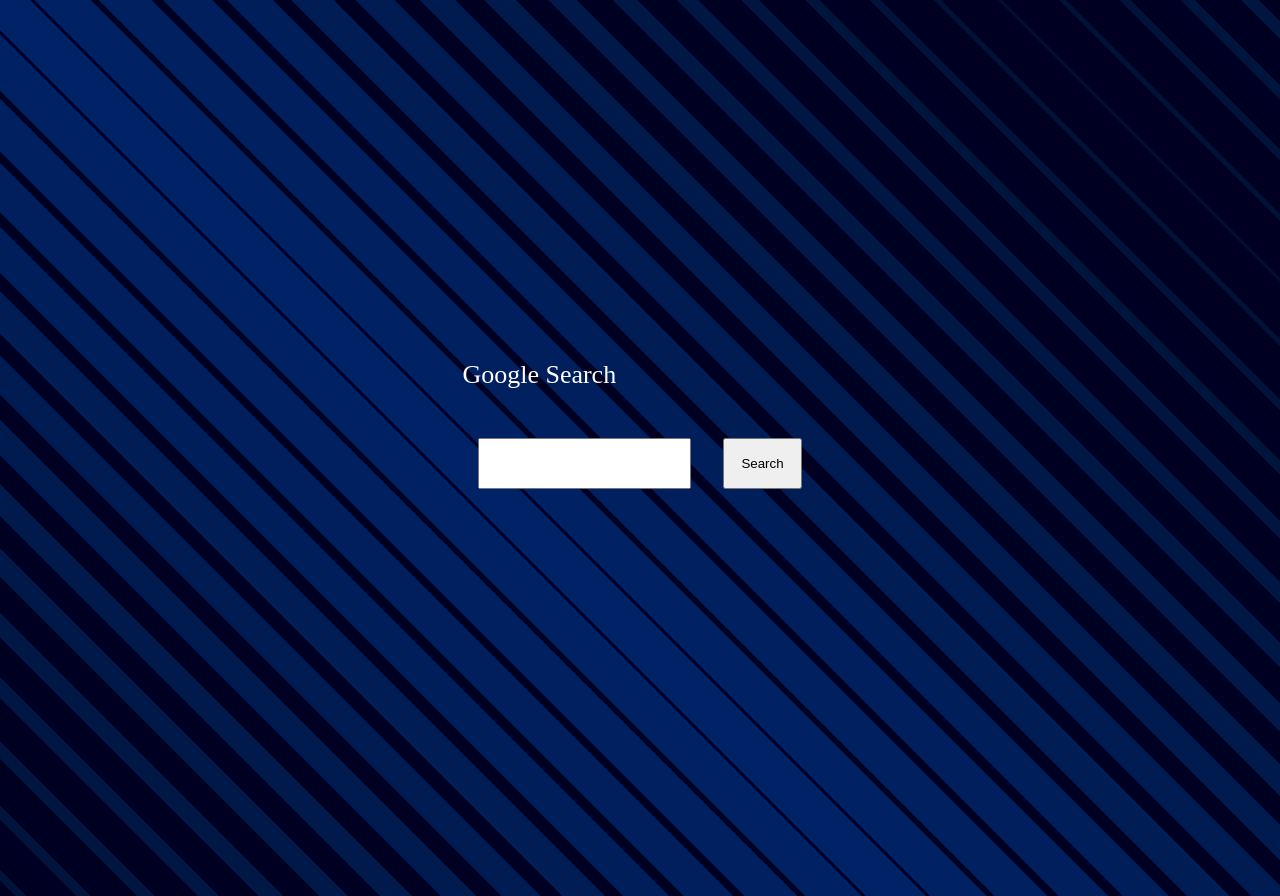
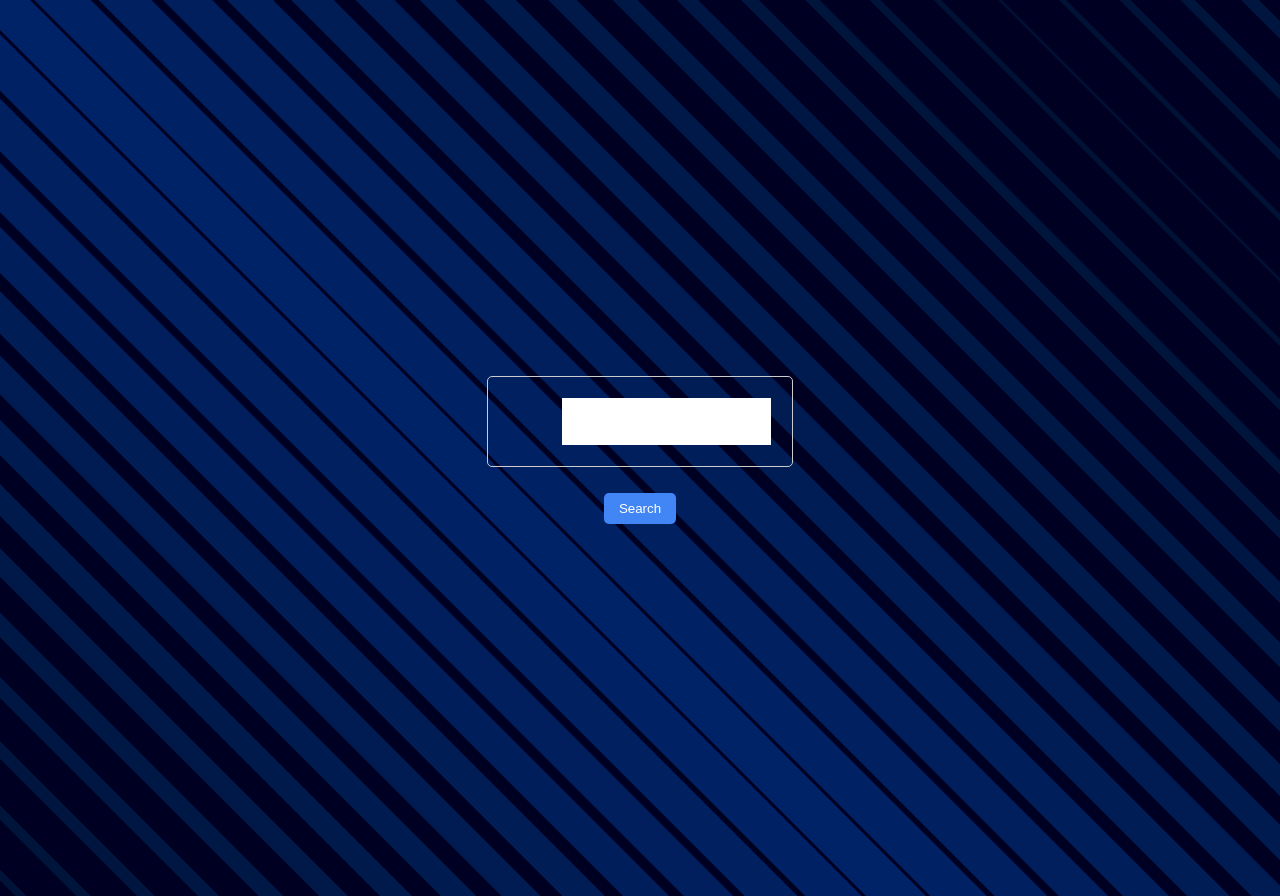
Before and after one commit to gbaref949/custom-homepage, a React (Create React App) app: page / in a window 1280 px wide. Built offline with nearby package versions, Linux system fonts and the light colour scheme; the HTML template or start-up script is replaced by a standard one.

Commit message:
added react-icons

```diff
--- a/src/components/Search.jsx
+++ b/src/components/Search.jsx
@@ -1,23 +1,24 @@
-import { useState, useEffect, useCallback } from 'react'; //necessary imports
+import { useState, useEffect } from 'react'; //necessary imports
+import { FaSearch, FaHistory, FaTrash } from 'react-icons/fa'; // Import icons from react-icons library
 
 const Search = () => {
   //the var I used for the search, autocomplete, and search history
   const [searchTerm, setSearchTerm] = useState('');
-  const [suggestions, setSuggestions] = useState([]);
   const [searchHistory, setSearchHistory] = useState([]);
-  const [loading, setLoading] = useState(true)
+  const [loading, setLoading] = useState(true);
 
   //this is the input function
   const handleInputChange = (e) => {
     const value = e.target.value;
     setSearchTerm(value);
-
   };
 
   //this is the function that will be called when the user types into the search bar and searches
   const handleSearch = (e) => {
     e.preventDefault();
-    const searchUrl = `https://www.google.com/search?q=${encodeURIComponent(searchTerm)}`;
+    const searchUrl = `https://www.google.com/search?q=${encodeURIComponent(
+      searchTerm
+    )}`;
     window.open(searchUrl, '_blank');
     //updates the search history
     setSearchHistory((prevHistory) => {
@@ -27,56 +28,61 @@
     });
   };
 
-  //fetches the suggestions (autocomplete)
-  const fetchSuggestions = useCallback(async () => {
-    try {
-      const response = await fetch(
-        `http://suggestqueries.google.com/complete/search?client=firefox&q=YOURQUERY${searchTerm}`
-      );
-      const [suggestedTerms] = await response.json();
-      setSuggestions(suggestedTerms);
-    } catch (error) {
-      console.error('Error fetching suggestions:', error);//if it doesn't work it will console.log the error
-    }
-  }, [searchTerm]);
-
   //noticed that the user may want the ability to clear search history so I added this function
   const clearSearchHistory = () => {
     // Clear search history in state and local storage
     setSearchHistory([]);
-    localStorage.removeItem('searchHistory');//forgot to mention the searches is saved on the user's local storage
+    localStorage.removeItem('searchHistory'); //forgot to mention the searches is saved on the user's local storage
   };
 
   useEffect(() => {
-    //created a useEffect hook to fetch the suggestions for the automcomplete
-    const fetchData = async () => {
-      if (searchTerm !== '') {
-        await fetchSuggestions();
-      } else {
-        setSuggestions([]);
-      }
-    };
-    setLoading(false)
-    fetchData();//get data
+    setLoading(false);
 
-    //loads the search history from local storage
     const storedHistory = localStorage.getItem('searchHistory');
     if (storedHistory) {
       setSearchHistory(JSON.parse(storedHistory));
     }
-  }, [searchTerm, fetchSuggestions]);
+  }, [searchTerm]);
 
-  if(loading){
-        return(
-            <svg xmlns="http://www.w3.org/2000/svg" viewBox="0 0 200 200"><linearGradient id="a7"><stop offset="0" stop-color="#17172B" stop-opacity="0"></stop><stop offset="1" stop-color="#17172B"></stop></linearGradient><circle fill="none" stroke="url(#a7)" stroke-width="15" stroke-linecap="round" stroke-dasharray="0 44 0 44 0 44 0 44 0 360" cx="100" cy="100" r="70" transform-origin="center"><animateTransform type="rotate" attributeName="transform" calcMode="discrete" dur="2" values="360;324;288;252;216;180;144;108;72;36" repeatCount="indefinite"></animateTransform></circle></svg>
-        )
+  if (loading) {
+    return (
+      <svg xmlns='http://www.w3.org/2000/svg' viewBox='0 0 200 200'>
+        <linearGradient id='a7'>
+          <stop offset='0' stop-color='#17172B' stop-opacity='0'></stop>
+          <stop offset='1' stop-color='#17172B'></stop>
+        </linearGradient>
+        <circle
+          fill='none'
+          stroke='url(#a7)'
+          stroke-width='15'
+          stroke-linecap='round'
+          stroke-dasharray='0 44 0 44 0 44 0 44 0 360'
+          cx='100'
+          cy='100'
+          r='70'
+          transform-origin='center'
+        >
+          <animateTransform
+            type='rotate'
+            attributeName='transform'
+            calcMode='discrete'
+            dur='2'
+            values='360;324;288;252;216;180;144;108;72;36'
+            repeatCount='indefinite'
+          ></animateTransform>
+        </circle>
+      </svg>
+    );
   }
 
   return (
-    <div>
-      <label htmlFor='searchInput'>Google Search</label>
-      <br />
-      <form onSubmit={handleSearch}>
+    <div className='search-container'>
+      <label htmlFor='searchInput' className='visually-hidden'>
+        Google Search
+      </label>
+      <form onSubmit={handleSearch} className='search-form'>
+        <div className='search-input-container'>
+          <FaSearch className='search-icon' />
           <input
             type='text'
             id='searchInput'
@@ -84,27 +90,28 @@
             maxLength={255}
             value={searchTerm}
             onChange={handleInputChange}
+            className='search-input'
           />
-        <button type='submit'>Search</button>
+        </div>
+        <button type='submit' className='search-button'>
+          Search
+        </button>
       </form>
 
-      {suggestions.length > 0 && (
-        <ul>
-          {suggestions.map((suggestion, index) => (
-            <li key={index}>{suggestion}</li>
+      {searchHistory.length > 0 && (
+        <div className='search-history-container'>
+          <h4 className='search-history-title'>Recent Searches</h4>
+          <ul className='search-history-list'>
+            {searchHistory.map((historyItem, index) => (
+              <FaHistory key={index} className='search-history-item'>
+                {historyItem}
+              </FaHistory>
             ))}
           </ul>
-      )}
-
-      {searchHistory.length > 0 && (
-        <div>
-          <h4 style={{margin: '1.5 rem'}}>Recent Searches</h4>
-          <ul>
-            {searchHistory.map((historyItem, index) => (
-              <li key={index}>{historyItem}</li>
-            ))}
-          </ul>
-          <button onClick={clearSearchHistory}>Clear History</button>
+          <button onClick={clearSearchHistory} className='clear-history-button'>
+            <FaTrash className='clear-history-icon' />
+            Clear History
+          </button>
         </div>
       )}
     </div>
--- a/src/index.css
+++ b/src/index.css
@@ -21,6 +21,90 @@
   color: white;
 }
 
-/* .search{
-  display: inline-block;
-} */
+.search-container {
+  max-width: 400px;
+  margin: 0 auto;
+}
+
+.visually-hidden {
+  position: absolute;
+  width: 1px;
+  height: 1px;
+  margin: -1px;
+  padding: 0;
+  overflow: hidden;
+  clip: rect(0, 0, 0, 0);
+  border: 0;
+}
+
+.search-form {
+  display: flex;
+  flex-direction: column;
+  align-items: center;
+  margin-top: 20px;
+}
+
+.search-input-container {
+  display: flex;
+  align-items: center;
+  border: 1px solid #ccc;
+  padding: 5px;
+  border-radius: 5px;
+}
+
+.search-icon {
+  margin-right: 5px;
+}
+
+.search-input {
+  border: none;
+  outline: none;
+  flex: 1;
+}
+
+.search-button {
+  margin-top: 10px;
+  background-color: #4285f4;
+  color: white;
+  border: none;
+  padding: 8px 15px;
+  border-radius: 5px;
+  cursor: pointer;
+  transition: background-color 0.3s ease;
+}
+
+.search-button:hover {
+  background-color: #3a77cc;
+}
+
+.search-history-container {
+  margin-top: 20px;
+}
+
+.search-history-title {
+  margin-bottom: 10px;
+}
+
+.search-history-list {
+  list-style: none;
+  padding: 0;
+}
+
+.search-history-item {
+  margin-bottom: 5px;
+}
+
+.clear-history-button {
+  background: none;
+  border: none;
+  color: #4285f4;
+  cursor: pointer;
+  display: flex;
+  align-items: center;
+  font-size: 14px;
+  margin-top: 10px;
+}
+
+.clear-history-icon {
+  margin-right: 5px;
+}
```
Lines whose indentation alone changed are shown as unchanged.
